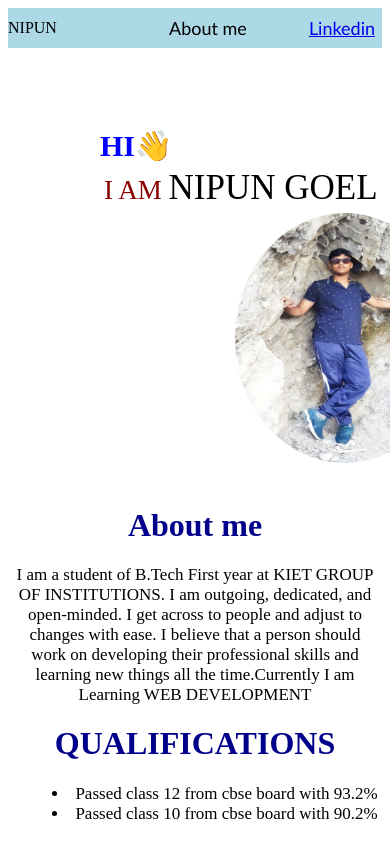
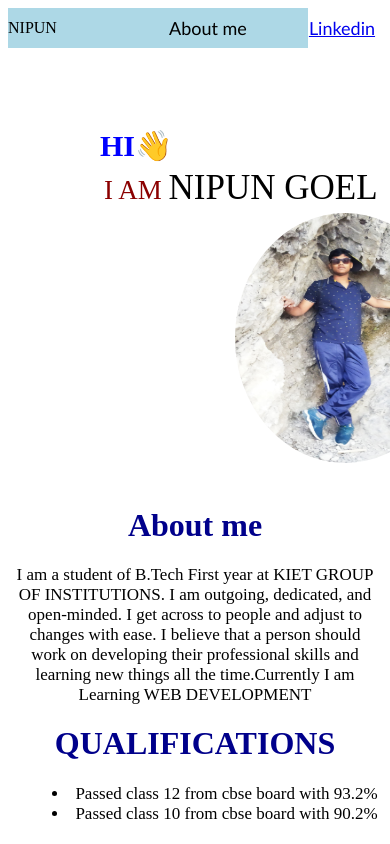
Before and after one commit to NipunGoel02/My-Portfolio, a plain HTML site: page index.html in a window 390 px wide. Shown: the top 844 px of the page. Drawn offline with Linux system fonts and the light colour scheme.

Commit message:
update 2

```diff
--- a/style.css
+++ b/style.css
@@ -139,7 +139,7 @@ p{
     }
 
     .nav{
-        width: px;
+        width: 300px;
 
     }
     .nav ol{
```
